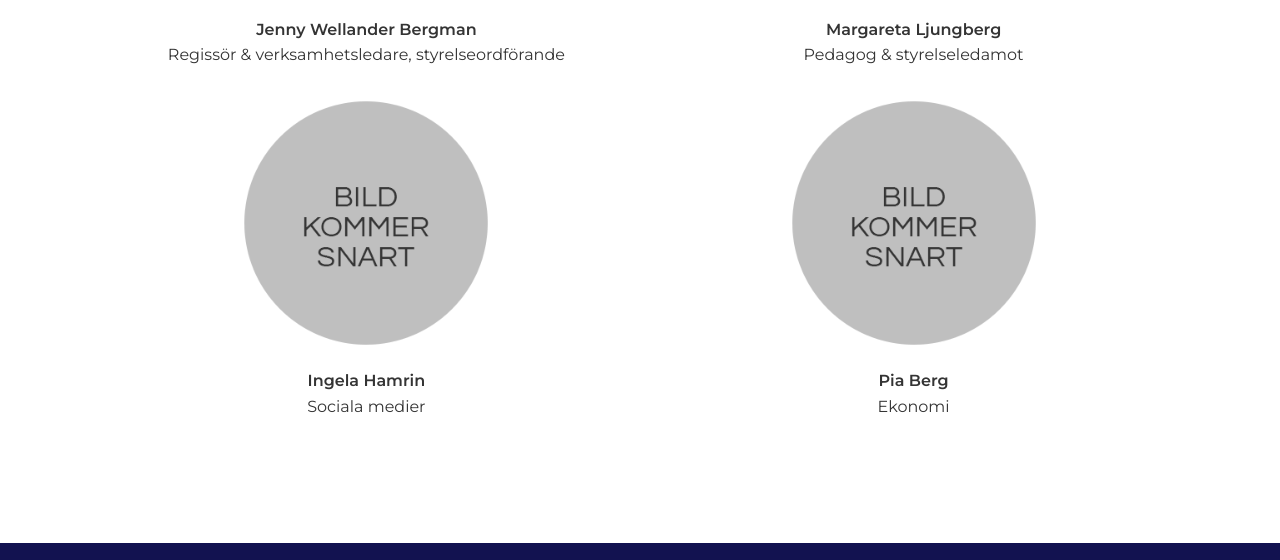
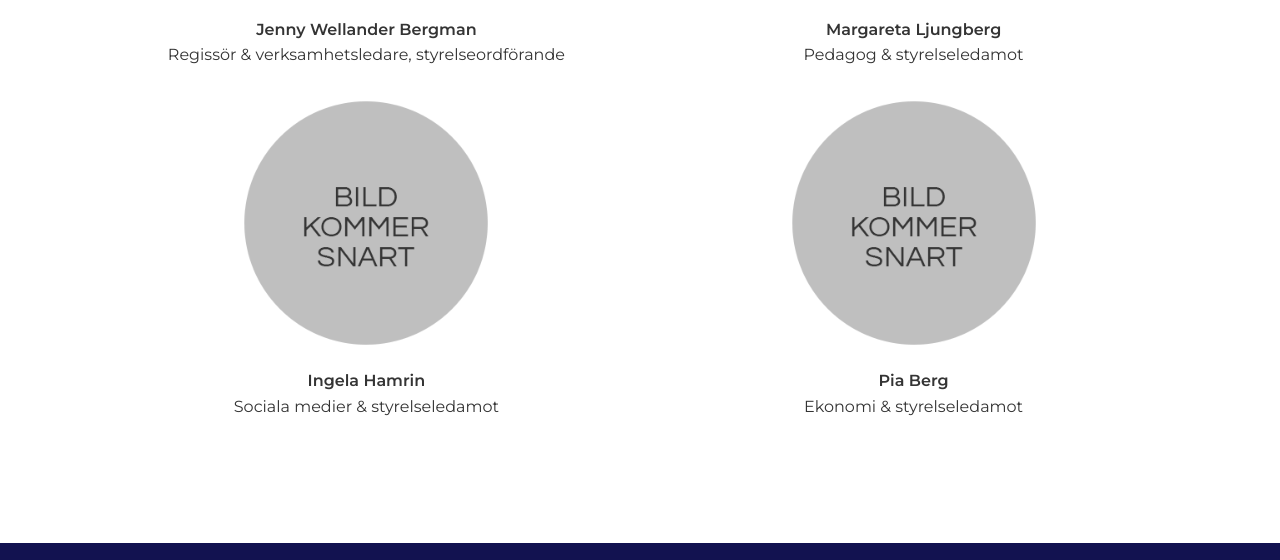
Before and after one commit to TeaterSkaka/Website, a plain HTML site: page kontakt.html in a window 1280 px wide. Shown: the part 1085-1645 px from the top of the page. Drawn offline with Linux system fonts and the light colour scheme.

Commit message:
Added title for board members

```diff
--- a/kontakt.html
+++ b/kontakt.html
@@ -366,7 +366,7 @@
               alt="Bild på Ingela Hamrin"
             />
             <p class="member-info bold">Ingela Hamrin</p>
-            <p class="member-info">Sociala medier</p>
+            <p class="member-info">Sociala medier & styrelseledamot</p>
           </div>
           <div class="board-member">
             <img
@@ -375,7 +375,7 @@
               alt="Bild på Pia Berg"
             />
             <p class="member-info bold">Pia Berg</p>
-            <p class="member-info">Ekonomi</p>
+            <p class="member-info">Ekonomi & styrelseledamot</p>
           </div>
         </div>
       </div>
```
